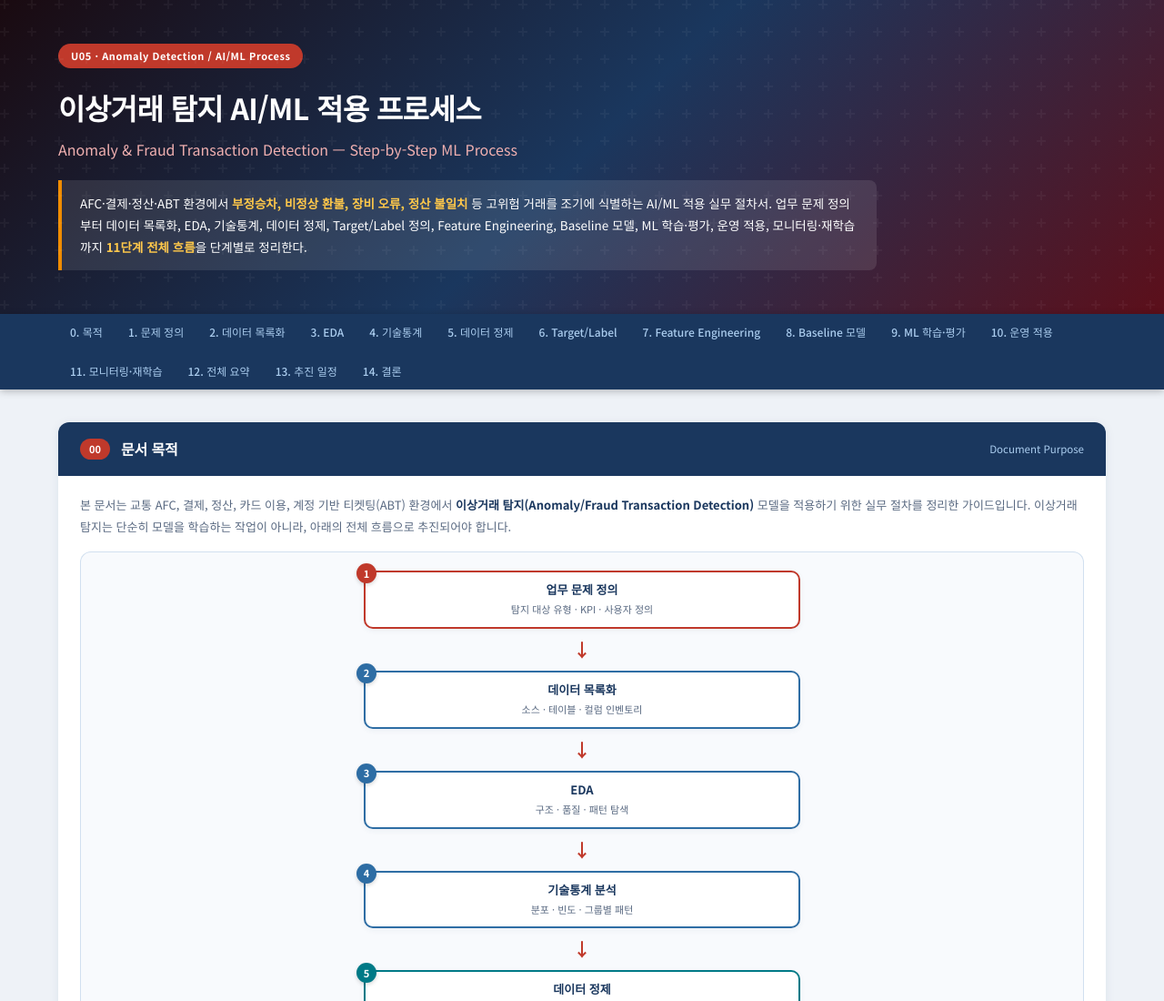
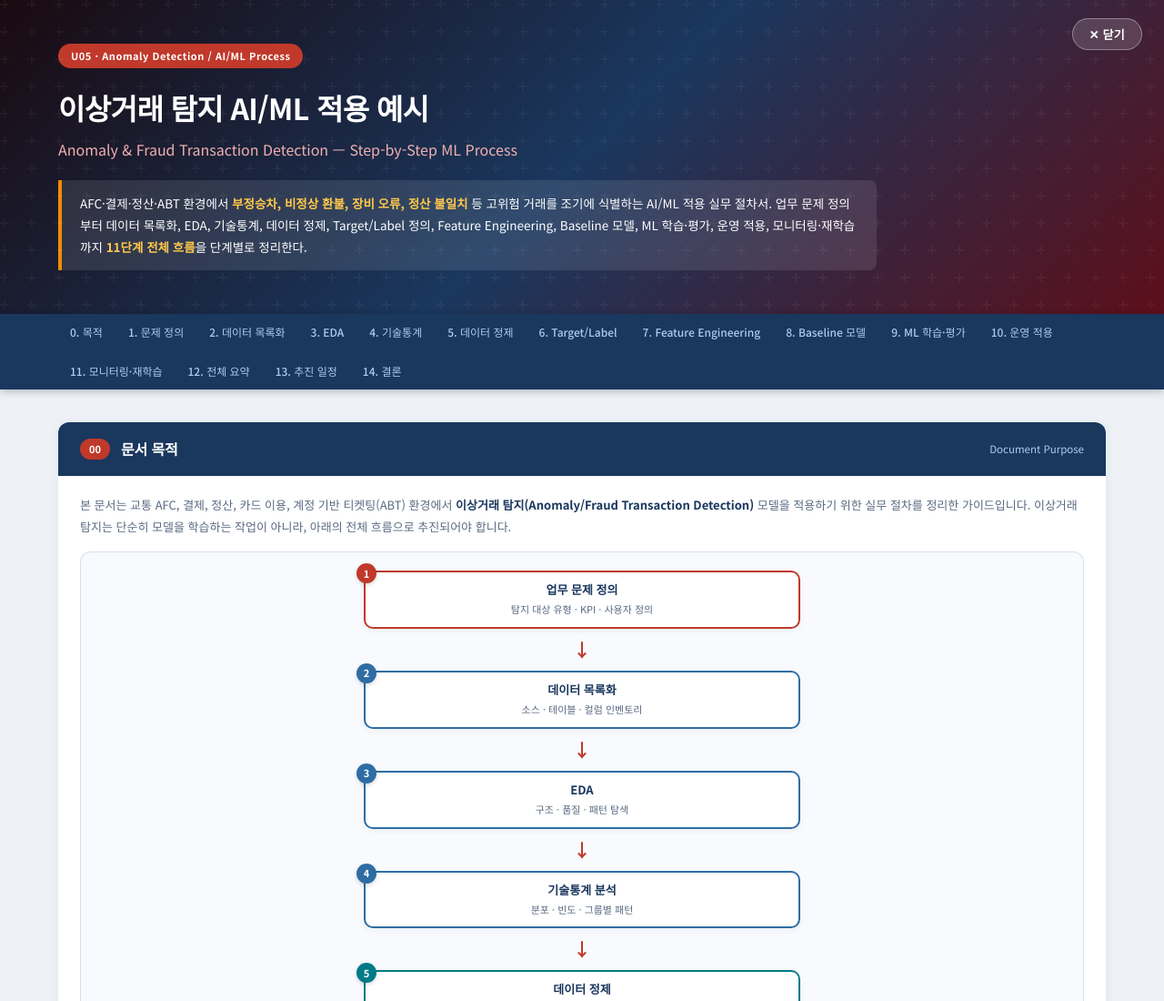
Before and after one commit to hyunseokchae/hyunseokchae.github.io, a plain HTML site: page sub/abnormal_transaction_detection_process.html in a window 1280 px wide. Shown: the top 1100 px of the page at 91% size. Drawn offline with Linux system fonts and the light colour scheme.

Commit message:
Update U05 page: rename to 적용 예시, add close button
Co-Authored-By: Claude Sonnet 4.6 <noreply@anthropic.com>

```diff
--- a/sub/abnormal_transaction_detection_process.html
+++ b/sub/abnormal_transaction_detection_process.html
@@ -3,7 +3,7 @@
 <head>
 <meta charset="UTF-8">
 <meta name="viewport" content="width=device-width, initial-scale=1.0">
-<title>이상거래 탐지 AI/ML 적용 프로세스 — U05</title>
+<title>이상거래 탐지 AI/ML 적용 예시 — U05</title>
 <link href="https://fonts.googleapis.com/css2?family=Noto+Sans+KR:wght@300;400;500;600;700&display=swap" rel="stylesheet">
 <style>
   :root {
@@ -65,6 +65,21 @@
     max-width: 900px;
   }
   .hero strong { color: #ffc84a; }
+  .close-btn {
+    position: absolute;
+    top: 20px; right: 24px;
+    background: rgba(255,255,255,.15);
+    border: 1px solid rgba(255,255,255,.35);
+    color: var(--white);
+    font-size: 13px;
+    font-weight: 600;
+    padding: 7px 18px;
+    border-radius: 20px;
+    cursor: pointer;
+    transition: background .15s;
+    letter-spacing: .02em;
+  }
+  .close-btn:hover { background: rgba(255,255,255,.28); }
 
   .toc-bar {
     background: var(--navy);
@@ -314,8 +329,9 @@
 <body>
 
 <div class="hero">
+  <button class="close-btn" onclick="window.close()">✕ 닫기</button>
   <div class="hero-badge">U05 · Anomaly Detection / AI/ML Process</div>
-  <h1>이상거래 탐지 AI/ML 적용 프로세스</h1>
+  <h1>이상거래 탐지 AI/ML 적용 예시</h1>
   <h2>Anomaly &amp; Fraud Transaction Detection — Step-by-Step ML Process</h2>
   <div class="hero-summary">
     AFC·결제·정산·ABT 환경에서 <strong>부정승차, 비정상 환불, 장비 오류, 정산 불일치</strong> 등 고위험 거래를
```
